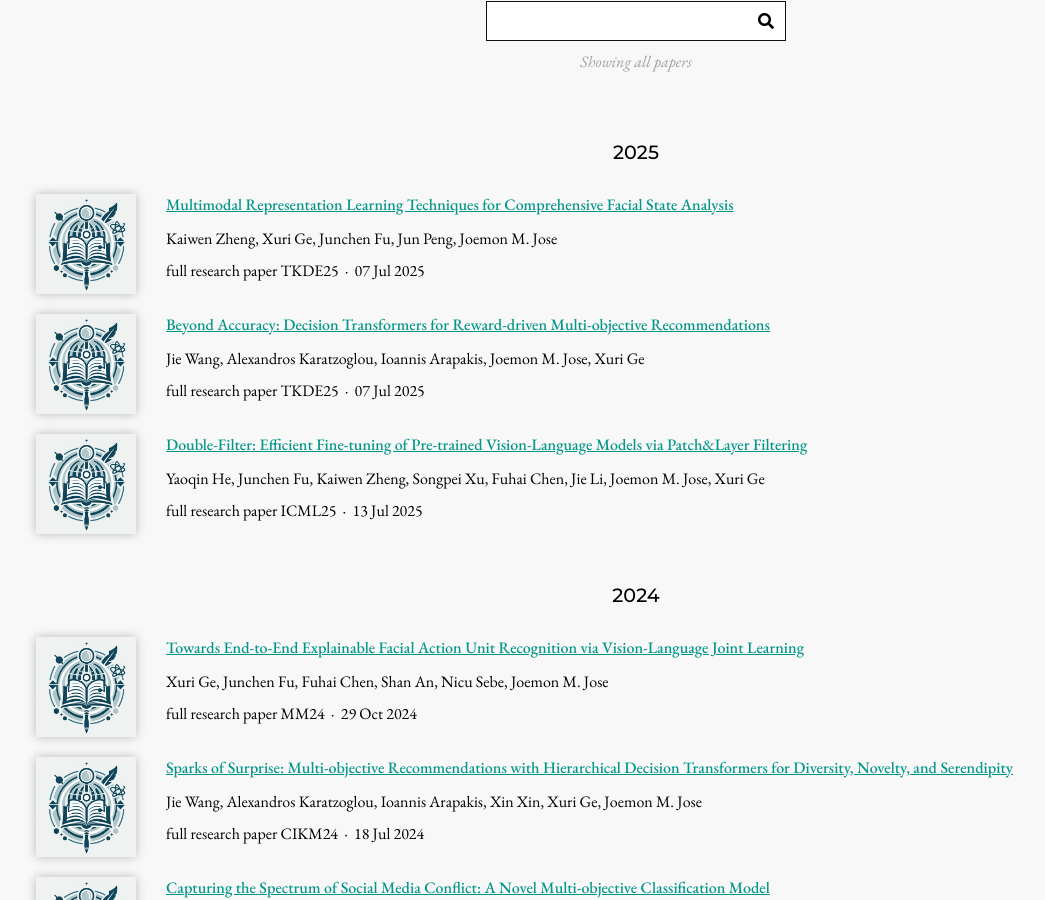
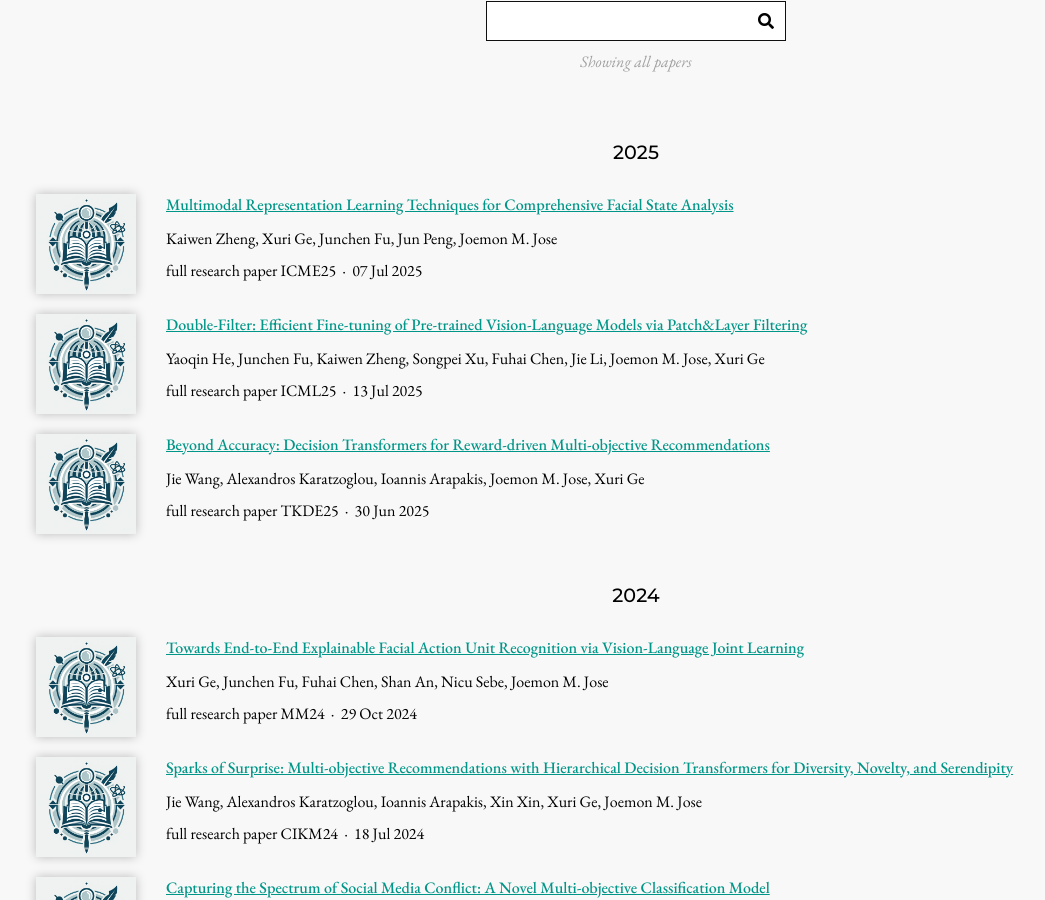
Before and after one commit to GAIR-Lab/GAIR-Lab.github.io, a Jekyll site: the page built from research/index.md, in a window 1280 px wide and 900 px high, scrolled down 306 px. Shown: the whole window, without its empty margins (4-1049 px from the left). Built offline with Jekyll 4.4.1, drawn with Linux system fonts in a browser that asks for light colours; nearby versions of some CDN libraries.

Commit message:
Update research-output.yml

```diff
--- a/_data/research-output.yml
+++ b/_data/research-output.yml
@@ -20,7 +20,7 @@
   - Joemon M. Jose
   - Xuri Ge
   publisher: full research paper TKDE25
-  date: '2025-7-7'
+  date: '2025-6-30'
   link: 10.1109/TKDE.2025.3582506
   image: images/paper_logo.png
 - title: 'Multimodal Representation Learning Techniques for Comprehensive Facial State Analysis'
@@ -30,9 +30,9 @@
   - Junchen Fu
   - Jun Peng
   - Joemon M. Jose
-  publisher: full research paper TKDE25
+  publisher: full research paper ICME25
   date: '2025-7-7'
-  link: 10.1109/TKDE.2025.3582506
+  link: https://arxiv.org/abs/2504.10351
   image: images/paper_logo.png
 - title: 'Towards End-to-End Explainable Facial Action Unit Recognition via Vision-Language Joint Learning'
   authors:
```
